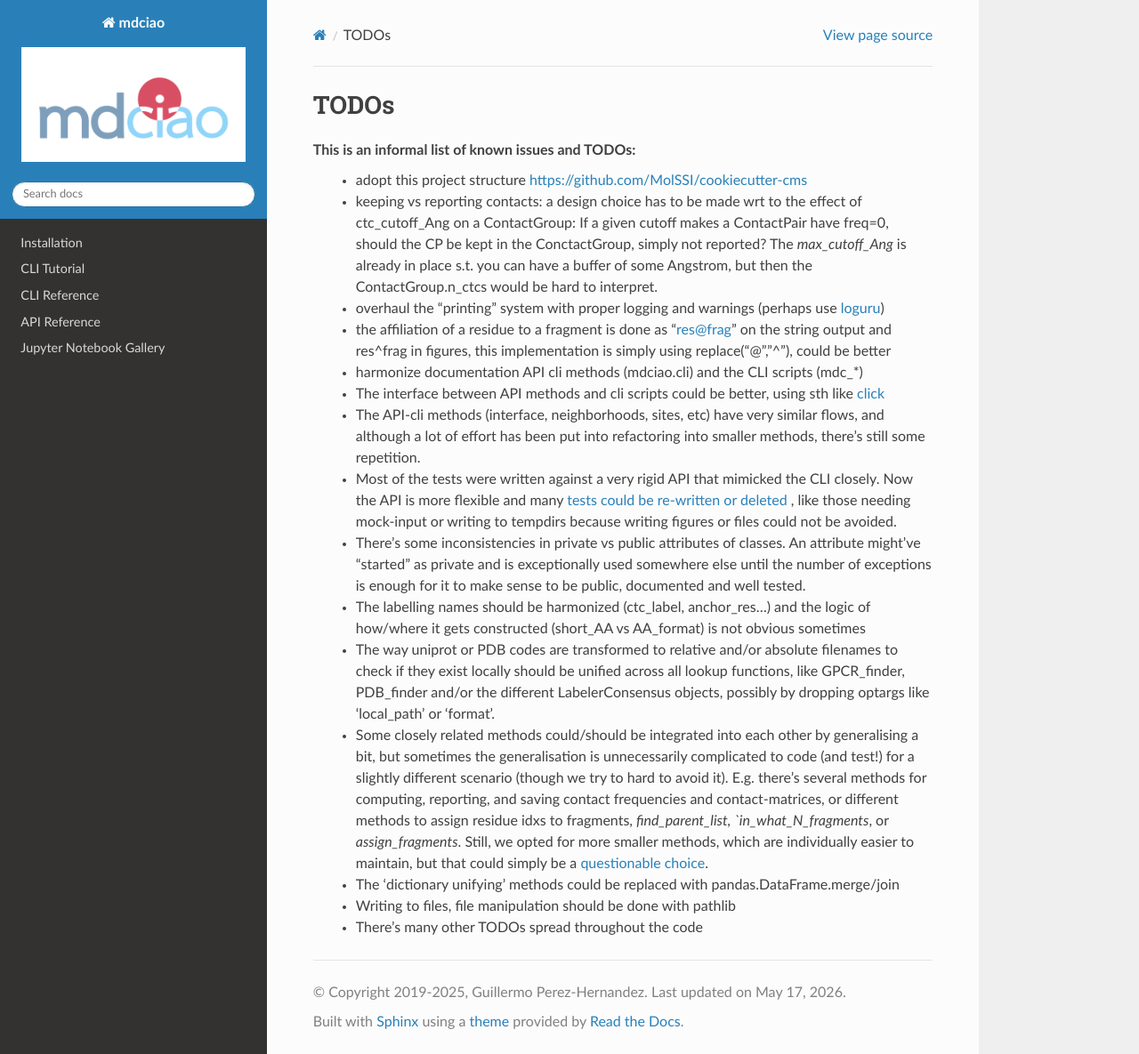
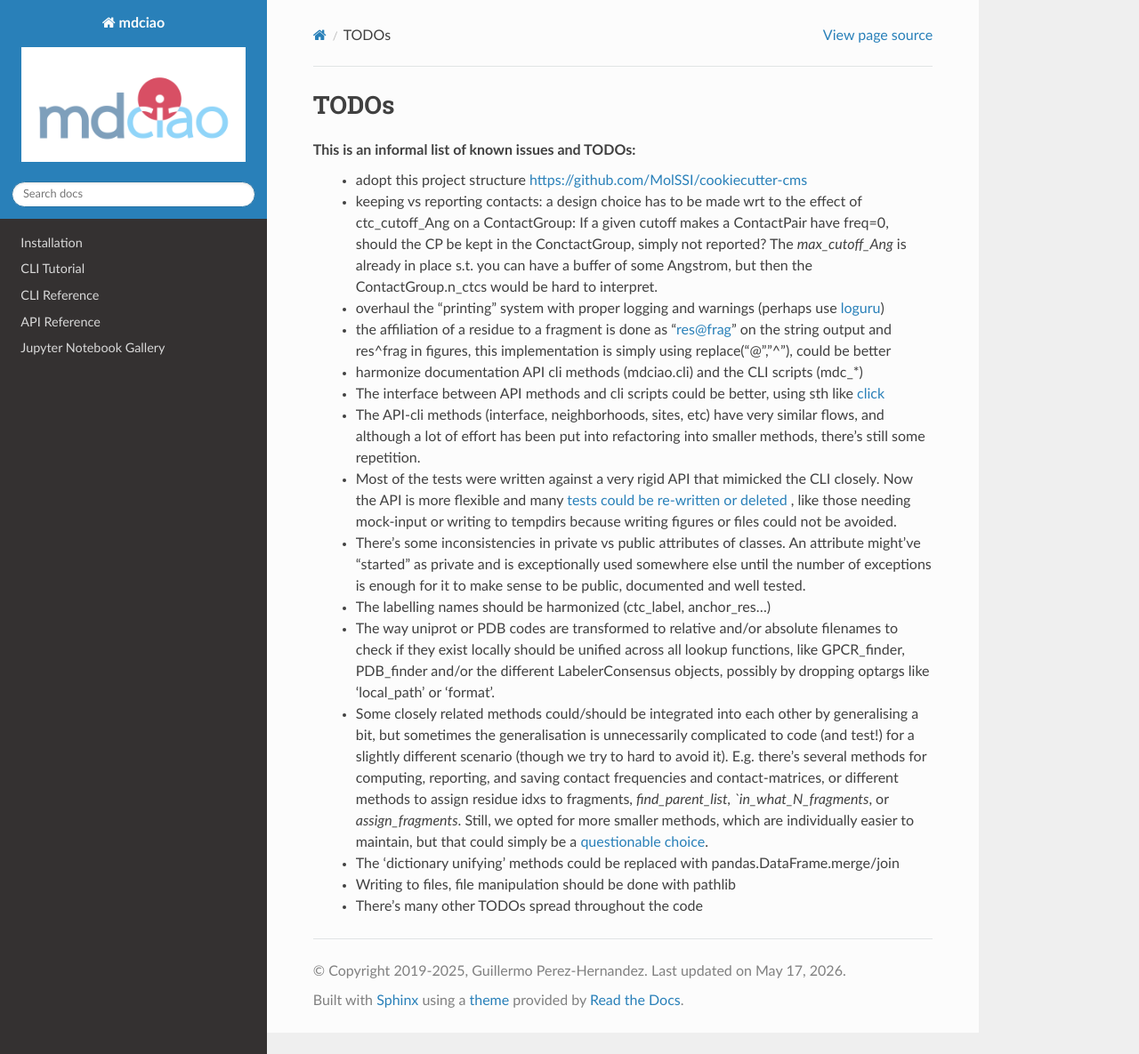
Before and after one commit to gph82/mdciao, a Sphinx documentation site: the page built from doc/TODOs.rst, in a window 1280 px wide and 1185 px high. Shown: the whole window at 89% size. Built offline with Sphinx 7.4.7 and the Read the Docs theme 3.1.0, drawn with Linux system fonts in a browser that asks for light colours; pages that are not in the unit, such as notebooks, are missing from menus.

Commit message:
[TODOs] removed the shoten_AAs TODO, was fixed in d9e9cb0 and others

```diff
--- a/doc/TODOs.rst
+++ b/doc/TODOs.rst
@@ -16,7 +16,7 @@ This is an informal list of known issues and TODOs:
    and many `tests could be re-written or deleted <https://en.wikipedia.org/wiki/Technical_debt>`_ , like those needing
    mock-input or writing to tempdirs because writing figures or files could not be avoided.
  * There's some inconsistencies in private vs public attributes of classes. An attribute might've "started" as private and is exceptionally used somewhere else until the number of exceptions is enough for it to make sense to be public, documented and well tested.
- * The labelling names should be harmonized (ctc_label, anchor_res...) and the logic of how/where it gets constructed (short_AA vs AA_format) is not obvious sometimes
+ * The labelling names should be harmonized (ctc_label, anchor_res...)
  * The way uniprot or PDB codes are transformed to relative and/or absolute filenames to check if they exist locally should be unified across all lookup functions, like GPCR_finder, PDB_finder and/or the different LabelerConsensus objects, possibly by dropping optargs like 'local_path' or 'format'.
  * Some closely related methods could/should be integrated into each other by generalising a bit, but sometimes the generalisation is unnecessarily complicated to code (and test!) for a slightly different scenario (though we try to hard to avoid it). E.g. there's several methods for computing, reporting, and saving contact frequencies and contact-matrices, or different methods to assign residue idxs to fragments, `find_parent_list, `in_what_N_fragments`, or `assign_fragments`. Still, we opted for more smaller methods, which are individually easier to maintain, but that could simply be a `questionable choice <https://en.wikipedia.org/wiki/Technical_debt>`_.
  * The 'dictionary unifying' methods could be replaced with pandas.DataFrame.merge/join
```
